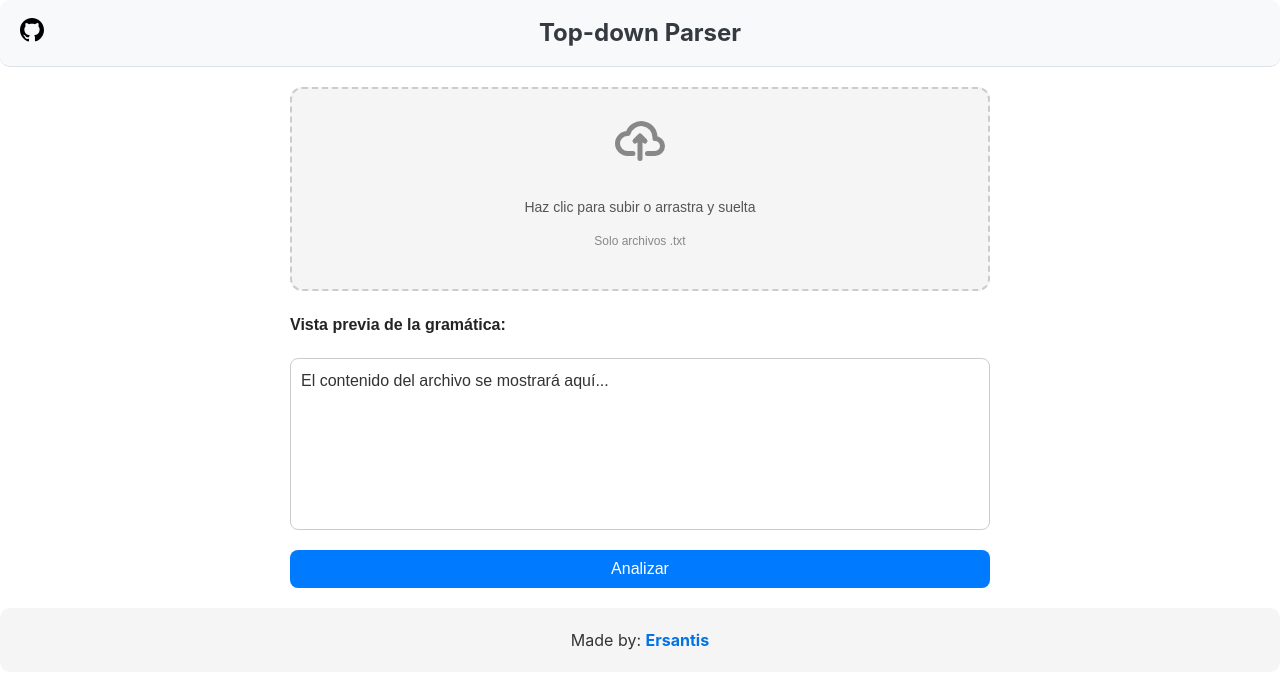
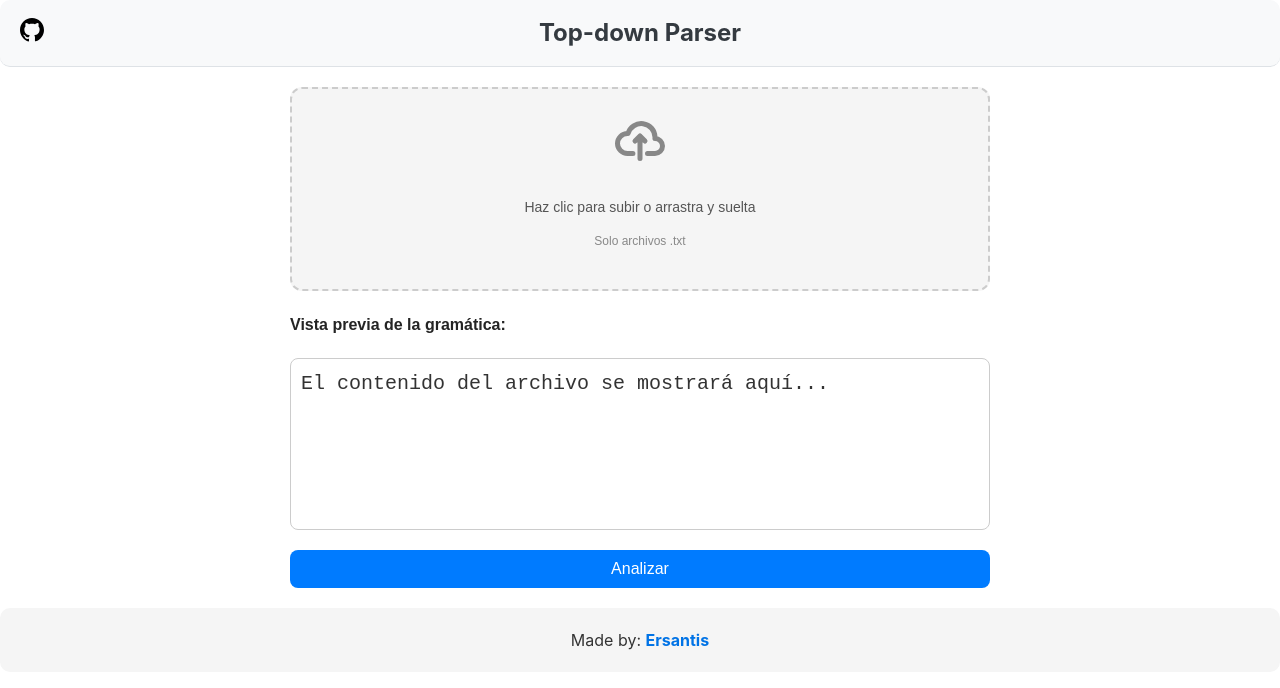
Before and after one commit to ErSantis/top-down-parser, a React (Vite) app: page / in a window 1280 px wide. Shown: the top 688 px of the page. Built offline with nearby package versions, Linux system fonts and the light colour scheme.

Commit message:
Enhance GrammarInput styles: add margin to preview container and update font properties in preview box

```diff
--- a/src/styles/GrammarInput.css
+++ b/src/styles/GrammarInput.css
@@ -57,6 +57,7 @@
 
 .preview-container {
     margin-bottom: 20px;
+
 }
 
 .preview-box {
@@ -68,6 +69,8 @@
     overflow-y: auto;
     white-space: pre-wrap;
     color: #333;
+    font-family: 'Courier New', Courier, monospace;
+    font-size: 20px;
 }
 
 .submit-button {
```
